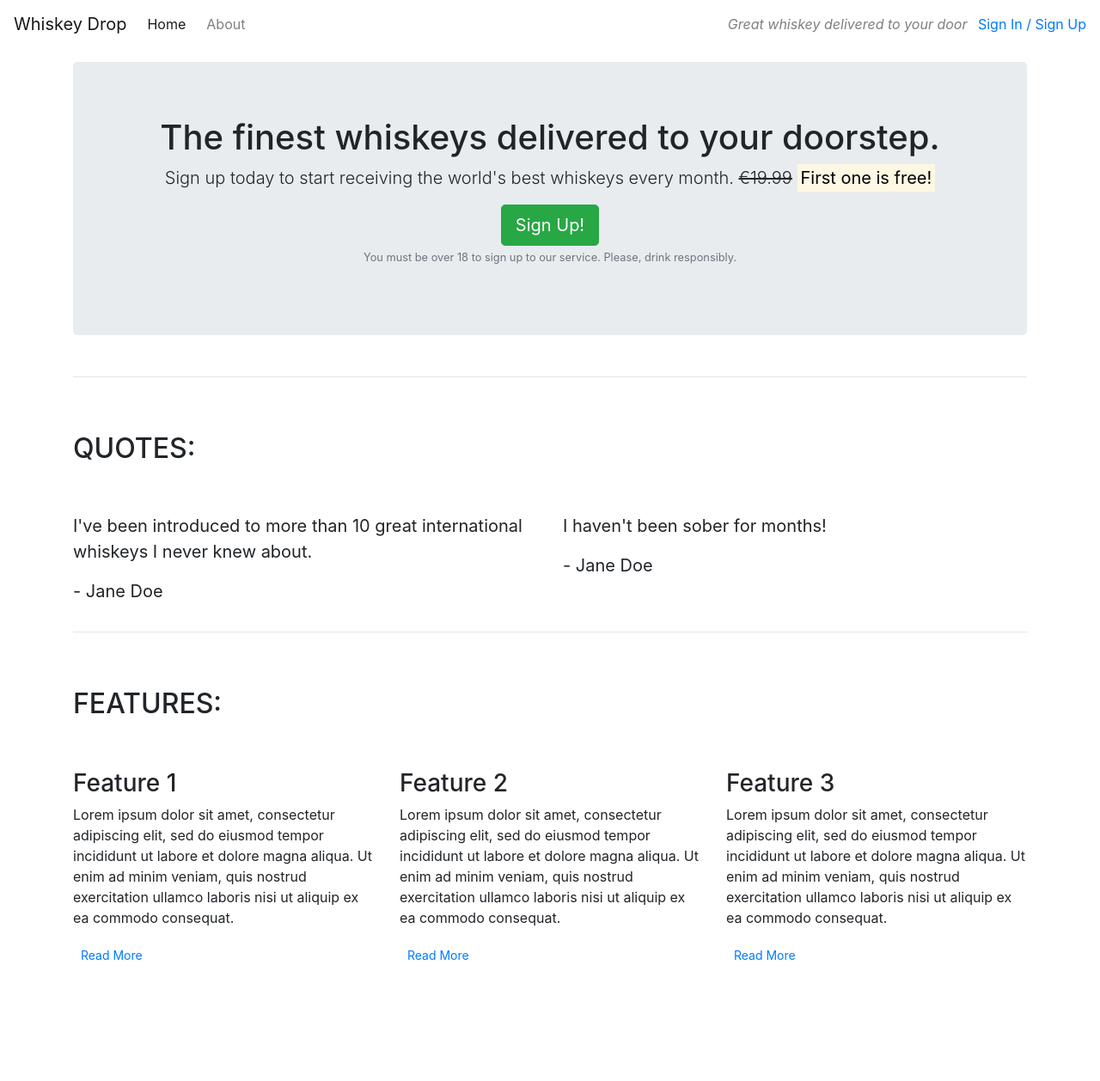
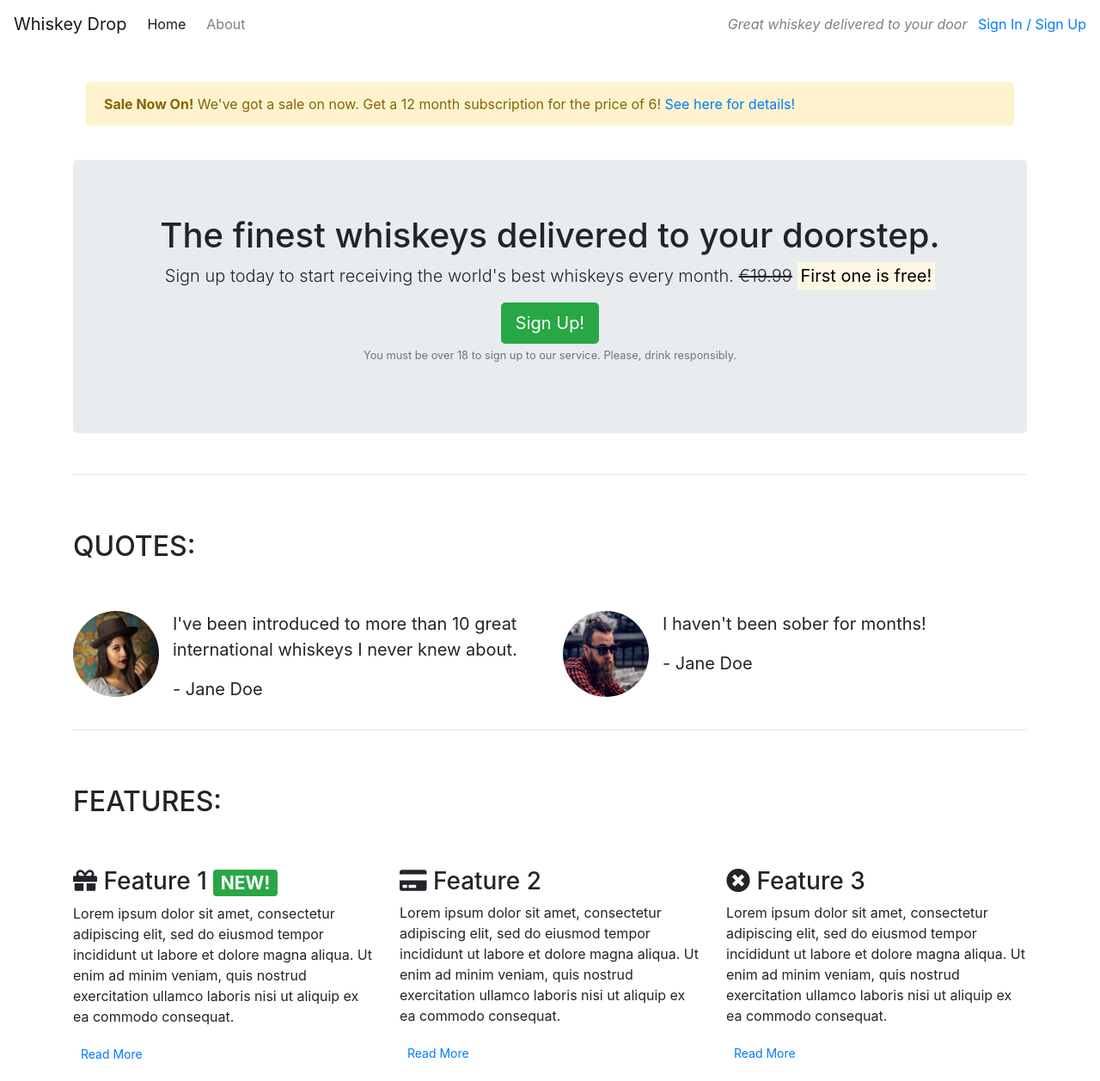
Before and after one commit to docmartin87/bootstrap4-mobile_first, a plain HTML site: page index.html in a window 1280 px wide. Shown: the whole page at 86% size. Before the commit the page ends 1143 px from the top, so only its background shows below. Drawn offline with nearby package versions, Linux system fonts and the light colour scheme.

Commit message:
bootstrap core components 2

```diff
--- a/index.html
+++ b/index.html
@@ -7,6 +7,7 @@
     <title>Whiskey Drop | Taste a new whiskey every month</title>
     <meta name="viewport" content="width=device-width, initial-scale-1.0">
     <link rel="stylesheet" href="https://maxcdn.bootstrapcdn.com/bootstrap/4.1.3/css/bootstrap.min.css">
+    <link rel="stylesheet" href="https://use.fontawesome.com/releases/v5.6.1/css/all.css" integrity="sha384-gfdkjb5BdAXd+lj+gudLWI+BXq4IuLW5IT+brZEZsLFm++aCMlF1V92rMkPaX4PP" crossorigin="anonymous">
 </head>
 
 <body>
@@ -23,6 +24,14 @@
         </div>
     </nav>
     <article class="container mt-3">
+        <div class="row  d-none d-sm-inline">
+            <div class="col-12">
+                <div class="alert alert-warning">
+                    <strong>Sale Now On!</strong> We've got a sale on now. Get a 12 month subscription for the price of 6!
+                    <a href="">See here for details!</a>
+                </div>
+            </div>
+        </div>
         <!-- Callout -->
         <div class="row">
             <div class="col-12">
@@ -49,16 +58,30 @@
         </div>
         <div class="row">
             <div class="col-12 col-md-6">
+                <div class="media">
+                   <div class="d-none d-sm-block">
+                        <img src="images/girl-image.png" alt="Piture Of Girl" class="rounded-circle mr-3" height="100" width="100">
+                    </div>
+                    <div class="media-body">
                         <blockquote class="blockquote">
                             <p>I've been introduced to more than 10 great international whiskeys I never knew about.</p>
                             <p>- Jane Doe</p>
                         </blockquote>
                     </div>
+                </div>
+            </div>
             <div class="col-12 col-md-6">
+                <div class="media">
+                    <div class="d-none d-sm-block">
+                      <img src="images/guy-image.png" alt="Piture Of Guy" class="rounded-circle mr-3" height="100" width="100">
+                    </div>
+                    <div class="media-body">
                         <blockquote class="blockquote">
                             <p>I haven't been sober for months!</p>
                             <p>- Jane Doe</p>
                         </blockquote>
+                    </div>
+                </div>
             </div>
         </div>
         </section>
@@ -75,21 +98,21 @@
         <div class="row">
             <div class="col-12 col-md-6 col-lg-4">
                 <div class="feature">
-                        <h3>Feature 1</h3>
+                        <h3><i class="fas fa-gift d-none d-sm-inline"></i> Feature 1 <span class="badge badge-success">NEW!</span></h3>
                         <p>Lorem ipsum dolor sit amet, consectetur adipiscing elit, sed do eiusmod tempor incididunt ut labore et dolore magna aliqua. Ut enim ad minim veniam, quis nostrud exercitation ullamco laboris nisi ut aliquip ex ea commodo consequat.</p>
                         <p><a class="btn btn-sm btn-default" href="">Read More</a></p>
                 </div>
             </div>
             <div class="col-12 col-md-6 col-lg-4">
                 <div class="feature">
-                        <h3>Feature 2</h3>
+                        <h3><i class="fas fa-credit-card d-none d-sm-inline"></i> Feature 2</h3>
                         <p>Lorem ipsum dolor sit amet, consectetur adipiscing elit, sed do eiusmod tempor incididunt ut labore et dolore magna aliqua. Ut enim ad minim veniam, quis nostrud exercitation ullamco laboris nisi ut aliquip ex ea commodo consequat.</p>
                         <p><a class="btn btn-sm btn-default" href="">Read More</a></p>
                 </div>
             </div>
             <div class="col-12 d-md-none d-lg-block col-lg-4">
                 <div class="feature">
-                        <h3>Feature 3</h3>
+                        <h3><i class="fas fa-times-circle d-none d-sm-inline"></i> Feature 3</h3>
                         <p>Lorem ipsum dolor sit amet, consectetur adipiscing elit, sed do eiusmod tempor incididunt ut labore et dolore magna aliqua. Ut enim ad minim veniam, quis nostrud exercitation ullamco laboris nisi ut aliquip ex ea commodo consequat.</p>
                         <p><a class="btn btn-sm btn-default" href="">Read More</a></p>
                 </div>
```
Also changed, not shown: images/girl-image.png (added), images/guy-image.png (added). Lines whose indentation alone changed are shown as unchanged.
